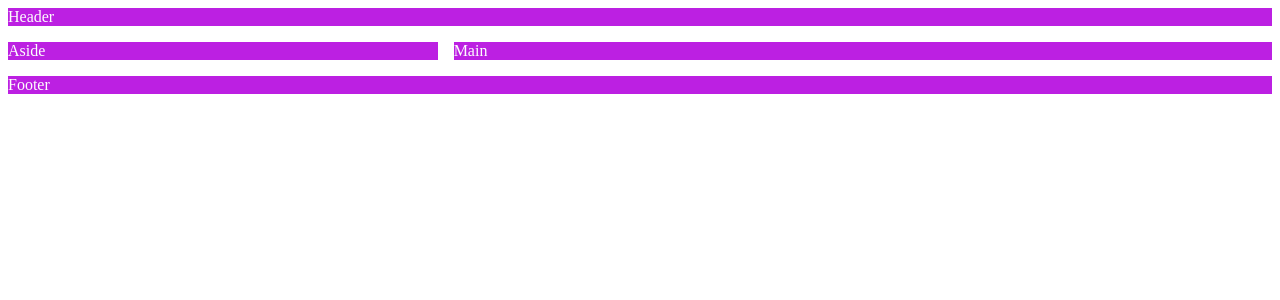
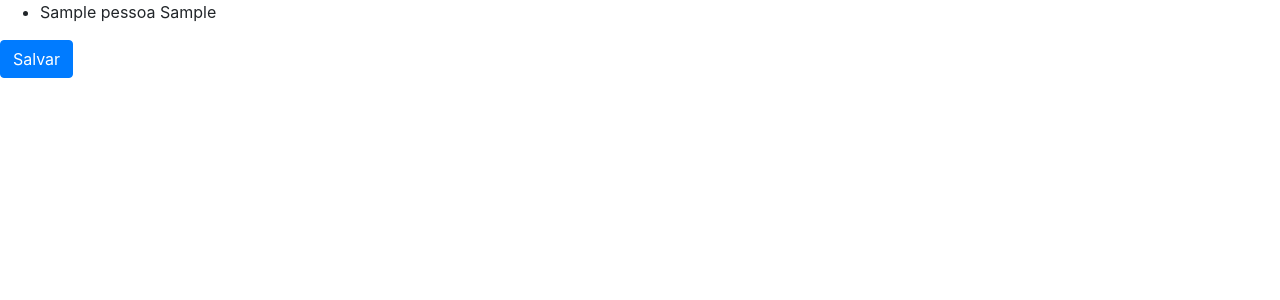
Before and after one commit to afaqueti/firststep, a Django app: page /cli/cadastro/ in a window 1280 px wide. Shown: the top 300 px of the page. Run offline with Django 3.2, Linux system fonts and the light colour scheme; tables that the repository leaves empty hold one stand-in row (values such as "Sample post"); some libraries are stand-ins or nearby versions.

Commit message:
Atualização do formulario

```diff
--- a/clientes/templates/clientes.html
+++ b/clientes/templates/clientes.html
@@ -1,15 +1,28 @@
-{% load static %}
 <!DOCTYPE html>
+
 <html lang="en">
 <head>
 	<meta charset="UTF-8">
 	<title>CLIENTES</title>
-	<link rel="stylesheet" href="{%static 'styles.css' %}">
+	<link rel="stylesheet" href="https://stackpath.bootstrapcdn.com/bootstrap/4.1.3/css/bootstrap.min.css"
+          integrity="sha384-MCw98/SFnGE8fJT3GXwEOngsV7Zt27NXFoaoApmYm81iuXoPkFOJwJ8ERdknLPMO" crossorigin="anonymous">
+
 </head>
 <body>
-	<header class="o-header">Header</header>
-	<aside class="o-aside">Aside</aside>
-	<main class="o-main">Main</main>
-	<footer class="o-footer">Footer</footer>
+	<ul>
+		{% for pe in pessoas %}
+			<li>
+				{{ pe.nome }}
+				{{ pe.apelido }}
+			</li>
+    	{% endfor %}
+	</ul>
+
+            <form action="{% url 'clientes' %}" method="POST">
+                         {% csrf_token %}
+                         {{ form }}
+
+                <button class="btn btn-primary" type="submit" > Salvar </button>
+            </form>
 </body>
 </html>
--- a/clientes/urls.py
+++ b/clientes/urls.py
@@ -1,7 +1,8 @@
 from django.urls import path
-from .views import clicad
+from .views import clicad, nova_pessoa
 
 urlpatterns = [
     path('cadastro/', clicad),
+    path('cad/', nova_pessoa, name="clientes"),
 
 ]
--- a/clientes/views.py
+++ b/clientes/views.py
@@ -1,4 +1,13 @@
 from django.shortcuts import render
+from .models import Pessoa
+from .forms import Formpessoas
+
 
 def clicad(request):
-    return render(request, 'clientes.html')
+    pessoas = Pessoa.objects.all()
+    return render(request, 'clientes.html', {'pessoas': pessoas})
+
+
+def nova_pessoa(request):
+    form = Formpessoas(request.POST, None)
+    return render(request, 'cadastro.html', {'form': form})
--- a/fulljud/settings.py
+++ b/fulljud/settings.py
@@ -38,7 +38,7 @@
     'django.contrib.messages',
     'django.contrib.staticfiles',
     'clientes',
-    'frontend'
+    'frontend',
 ]
 
 MIDDLEWARE = [
--- a/static/styles.css
+++ /dev/null
@@ -1,43 +0,0 @@
-body {
-  display: grid;
-  grid-gap: 1rem;
-  grid-template-areas:
-    "header header header"
-    "aside main main"
-    "footer footer footer";
-
-}
-
-.o-header {
-  grid-area: header;
-}
-
-.o-aside {
-  grid-area: aside;
-}
-
-.o-main {
-  grid-area: main;
-}
-
-.o-footer {
-  grid-area: footer;
-}
-
-.o-header, .o-aside, .o-main, .o-footer {
-  background: #BC20E2;
-  color: #FDFDFD;
-}
-
-@media(max-width: 600px) {
-  body {
-  display: grid;
-  font-family: Arial, sans-serif;
-  grid-gap: 1rem;
-  grid-template-areas:
-    "header"
-    "aside"
-    "main"
-    "footer";
-}
-}
```
Also changed, not shown: clientes/forms.py (added, +7 -0 lines), clientes/templates/cadastro.html (added, +29 -0 lines), frontend/templates/index.html (+16 -4 lines), static/image/linux.png (added).
